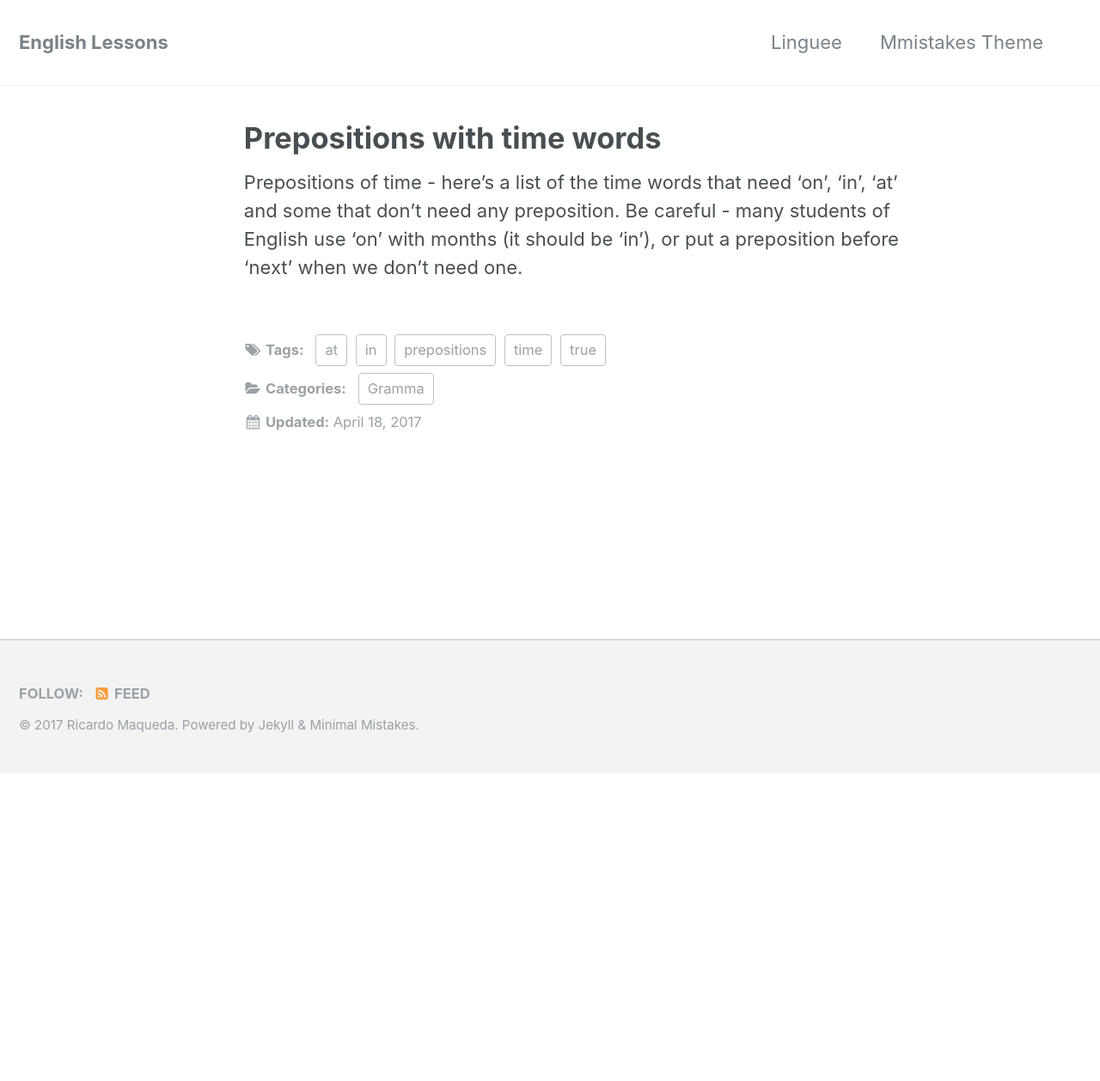
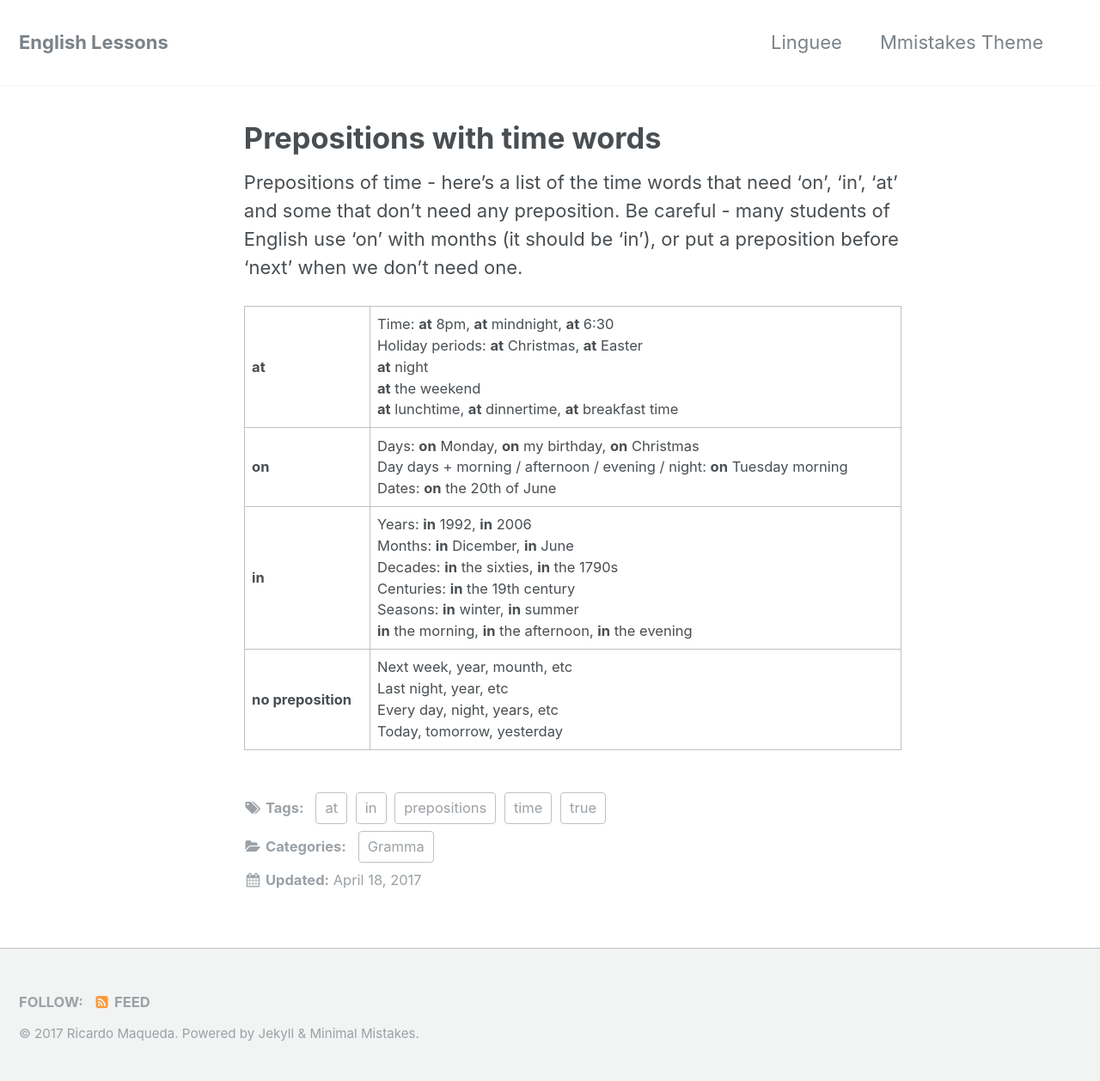
Before and after one commit to rmaqueda/EnglishLessons, a Jekyll site: the page built from _posts/2017-04-18-prepositions.md, in a window 1280 px wide. Shown: the whole page at 86% size. Built offline with Jekyll 4.4.1, drawn with Linux system fonts in a browser that asks for light colours; before the commit the page ends 900 px from its top, so only the background shows below that.

Commit message:
Complete prepositions post

```diff
--- a/_posts/2017-04-18-prepositions.md
+++ b/_posts/2017-04-18-prepositions.md
@@ -12,3 +12,9 @@ tags:
 
 Prepositions of time - here's a list of the time words that need 'on', 'in', 'at' and some that don't need any preposition.
 Be careful - many students of English use 'on' with months (it should be 'in'), or put a preposition before 'next' when we don't need one.
+
+
+|       **at**       | Time: **at** 8pm, **at** mindnight, **at** 6:30 <br> Holiday periods: **at** Christmas, **at** Easter <br> **at** night <br> **at** the weekend <br> **at** lunchtime, **at** dinnertime, **at** breakfast time |
+|       **on**       | Days: **on** Monday, **on** my birthday, **on** Christmas <br> Day days + morning / afternoon / evening / night: **on** Tuesday morning <br> Dates: **on** the 20th of June |
+|       **in**       | Years: **in** 1992, **in** 2006 <br> Months: **in** Dicember, **in** June <br> Decades: **in** the sixties, **in** the 1790s <br> Centuries: **in** the 19th century <br> Seasons: **in** winter, **in** summer <br> **in** the morning, **in** the afternoon, **in** the evening |
+|   **no preposition**   | Next week, year, mounth, etc <br> Last night, year, etc <br> Every day, night, years, etc <br> Today, tomorrow, yesterday |
```
Also changed, not shown: _pages/category-archive.html (added, +16 -0 lines), _pages/tag-archive.html (added, +16 -0 lines).
